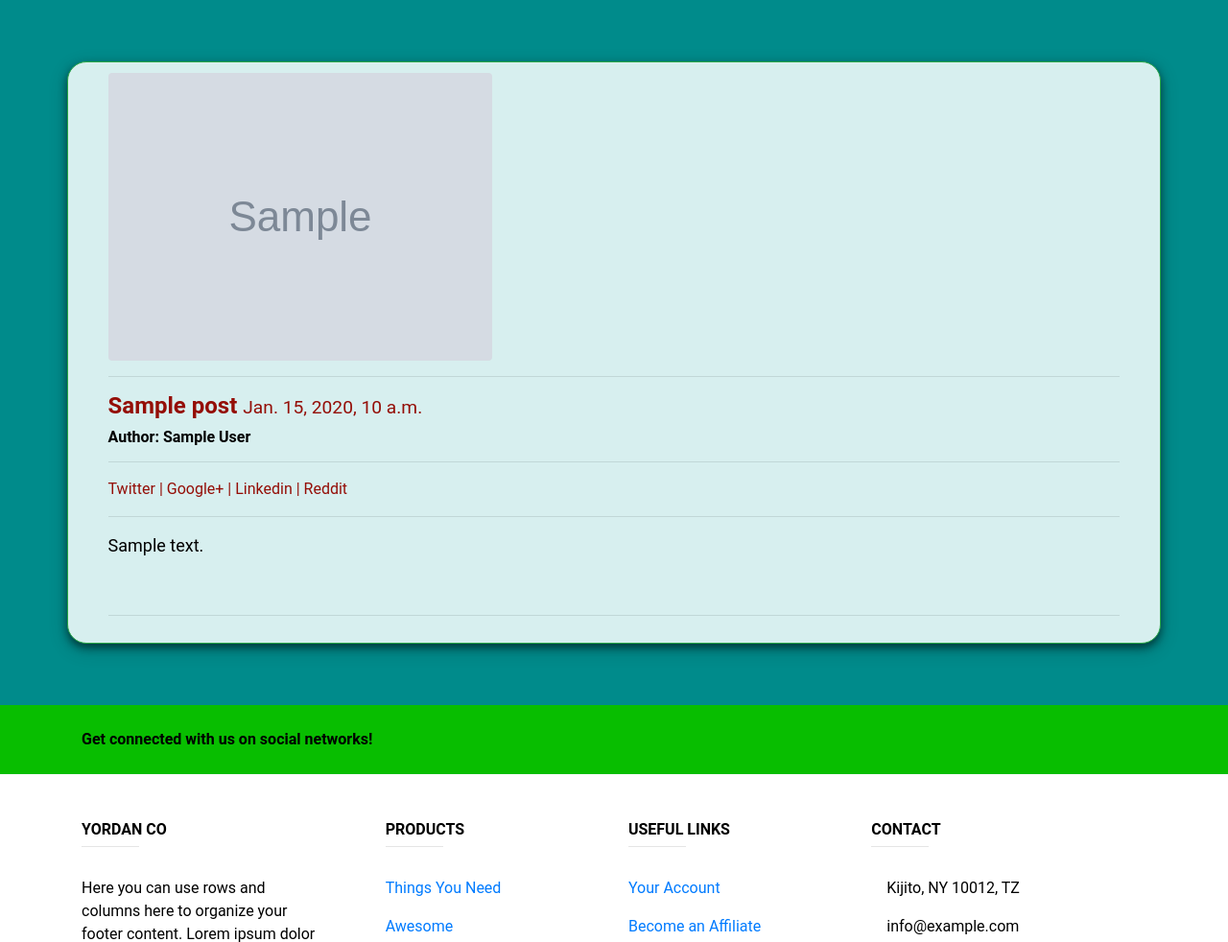
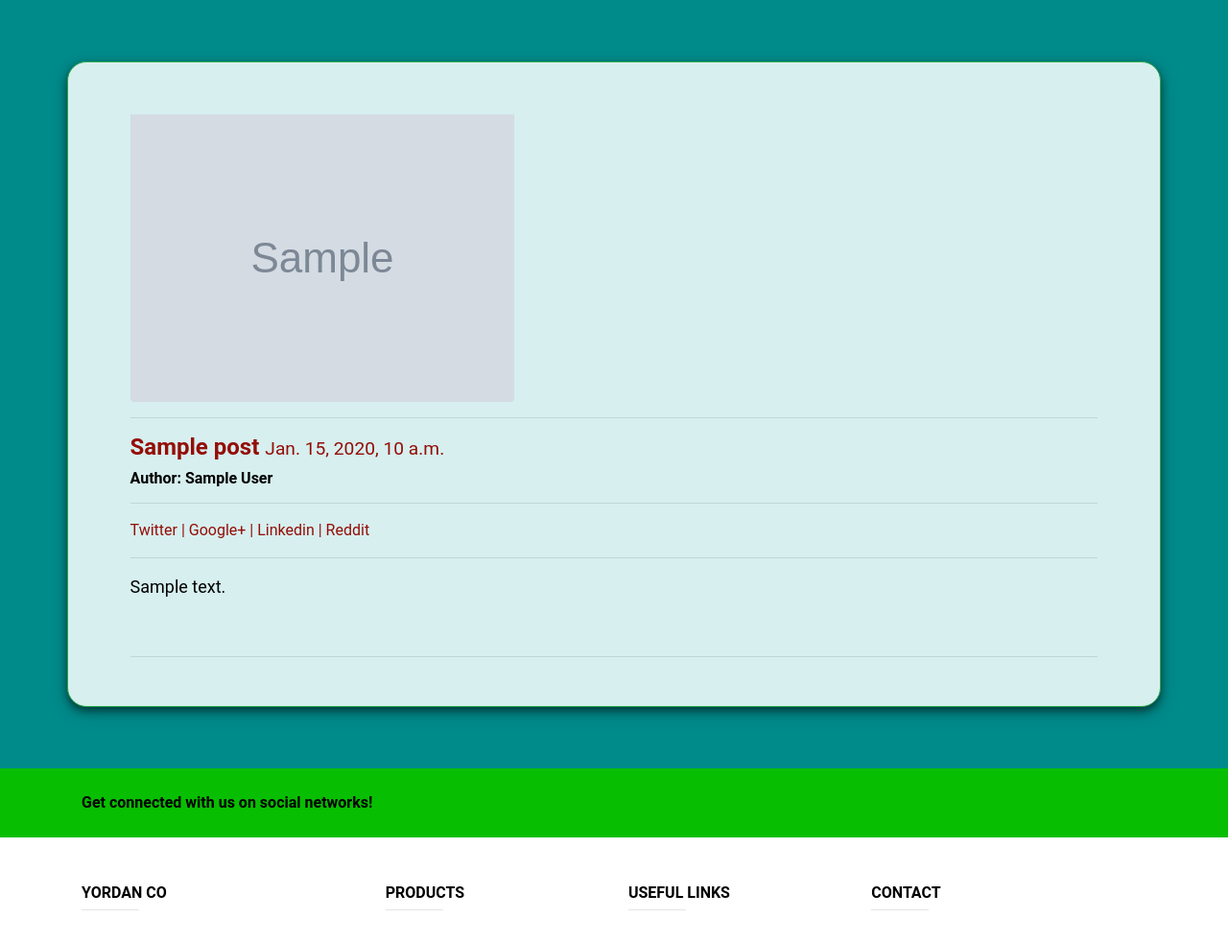
Before and after one commit to samuelthejs/blog, a Django app: page /1/ in a window 1280 px wide. Shown: the part 74-1056 px from the top of the page at 96% size. Run offline with Django 3.2, Linux system fonts and the light colour scheme; tables that the repository leaves empty hold one stand-in row (values such as "Sample post"); grey boxes marked "Sample" are stand-in pictures; some libraries are stand-ins or nearby versions.

Commit message:
div details

```diff
--- a/templates/post_detail.html
+++ b/templates/post_detail.html
@@ -21,12 +21,12 @@
 
     <!-- CONTENTS STARTS-->
 <div class="container-fluid" style="background-color: darkcyan; padding: 5%">
-           <div class="container border border-success" style="background-color: #d7efef; padding: 1%; border-radius: 20px; box-shadow: 0 4px 8px 0 rgba(0, 0, 0, 0.5), 0 6px 20px 0 rgba(0, 0, 0, 0.2)">
+           <div class="container border border-success" style="background-color: #d7efef; padding: 3%; border-radius: 20px; box-shadow: 0 4px 8px 0 rgba(0, 0, 0, 0.5), 0 6px 20px 0 rgba(0, 0, 0, 0.2)">
 
   <div class="container">
-    <div class="col-sm-12 col-sm-offset-2">
+    <div class="col-sm-12">
     {% if instance.image %}
-    <img src="{{ instance.image.url }}" class="img-fluid" alt="Responsive image" style="border-radius: 4px"/><hr/>
+    <img src="{{ instance.image.url }}" class="img-fluid" alt="Responsive image" style="border-radius: 4px; padding-top: 2%"/><hr/>
         {% endif %}
     <h4 style="color: #940e07"><b> {{ title }} </b> <small>   {{ instance.timestamp }}</small></h4>
     {% if instance.user.get_full_name %}
```
